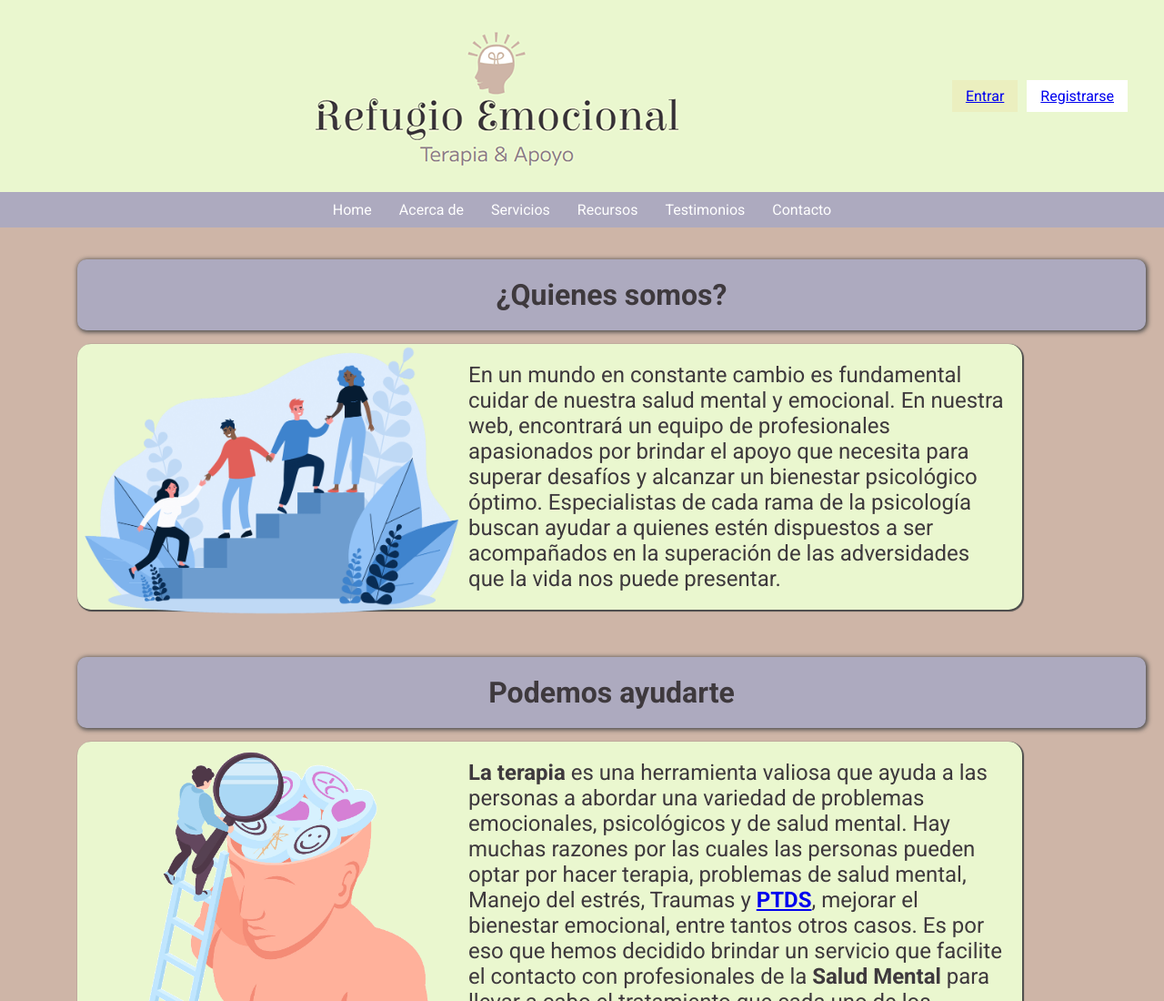
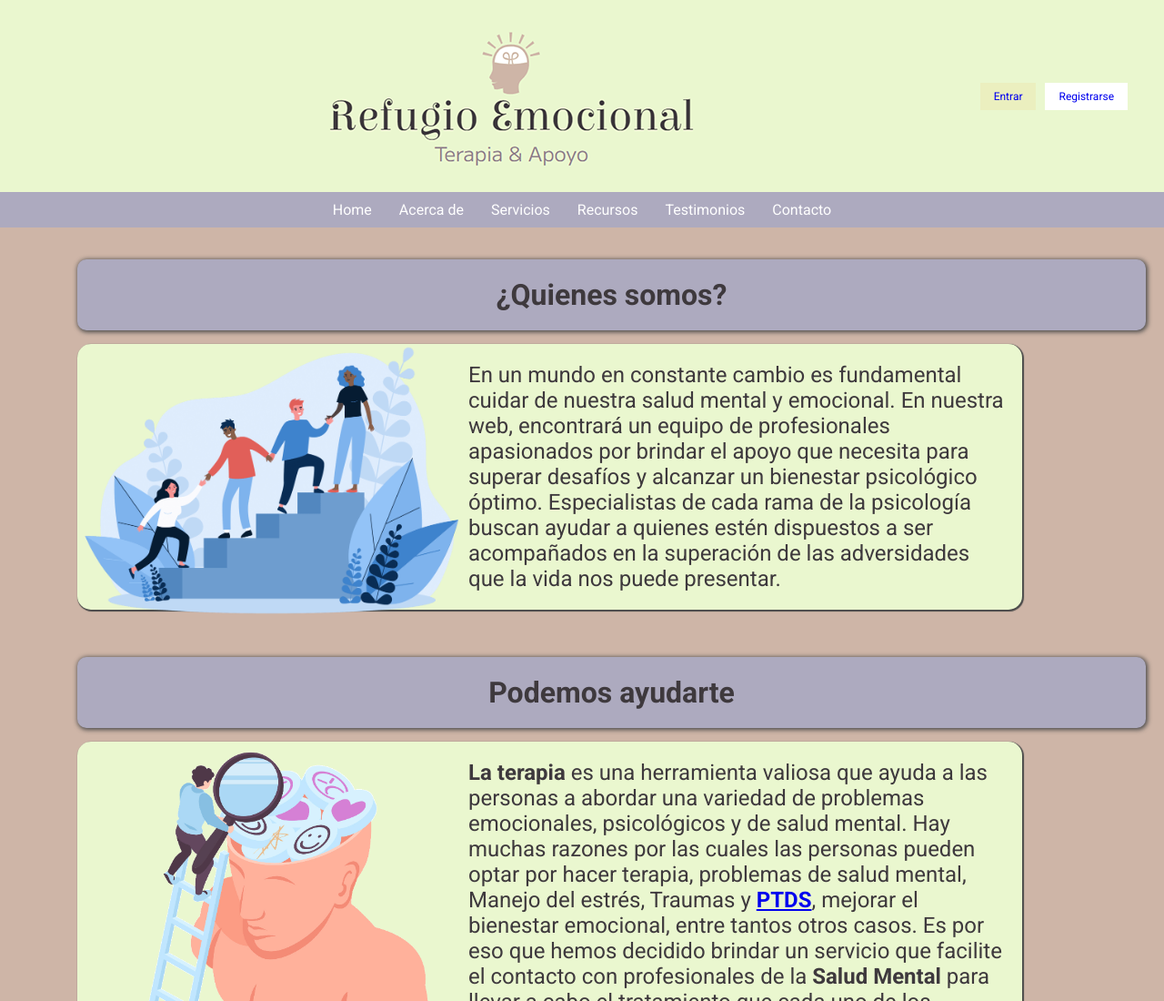
Before and after one commit to sofi-24soto/FrontEnd-RefugioEmocional, a plain HTML site: page index.html in a window 1280 px wide. Shown: the top 1100 px of the page at 91% size. Drawn offline with nearby package versions, Linux system fonts and the light colour scheme; a web font is replaced by a local one.

Commit message:
Update style.css

```diff
--- a/static/css/style.css
+++ b/static/css/style.css
@@ -126,9 +126,9 @@ main h1 {
 }
 
 .main-header a {
-	text-decoration: none important!;
-	font-size: 12px important!;
-	font-weight: normal important!;
+	text-decoration: none !important;
+	font-size: 12px!important;
+	font-weight: normal!important;
 
 }
 
```
